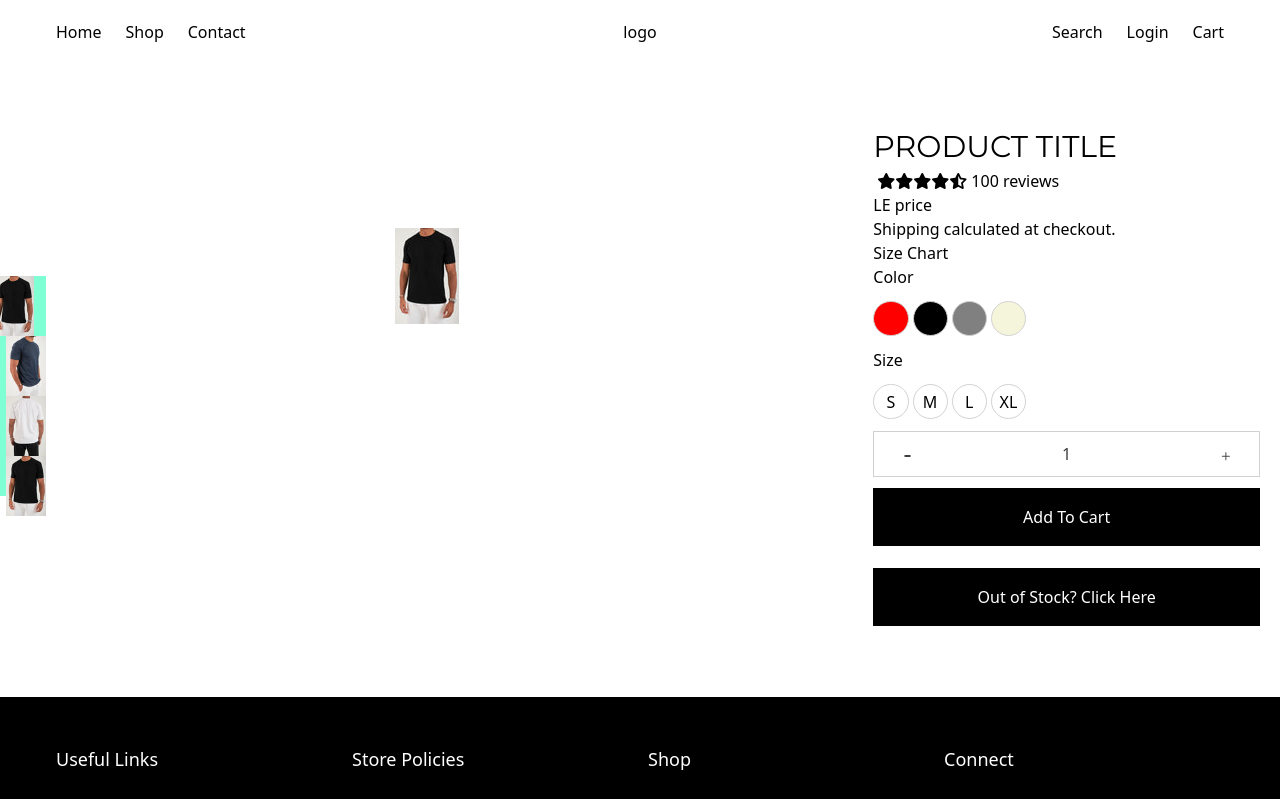
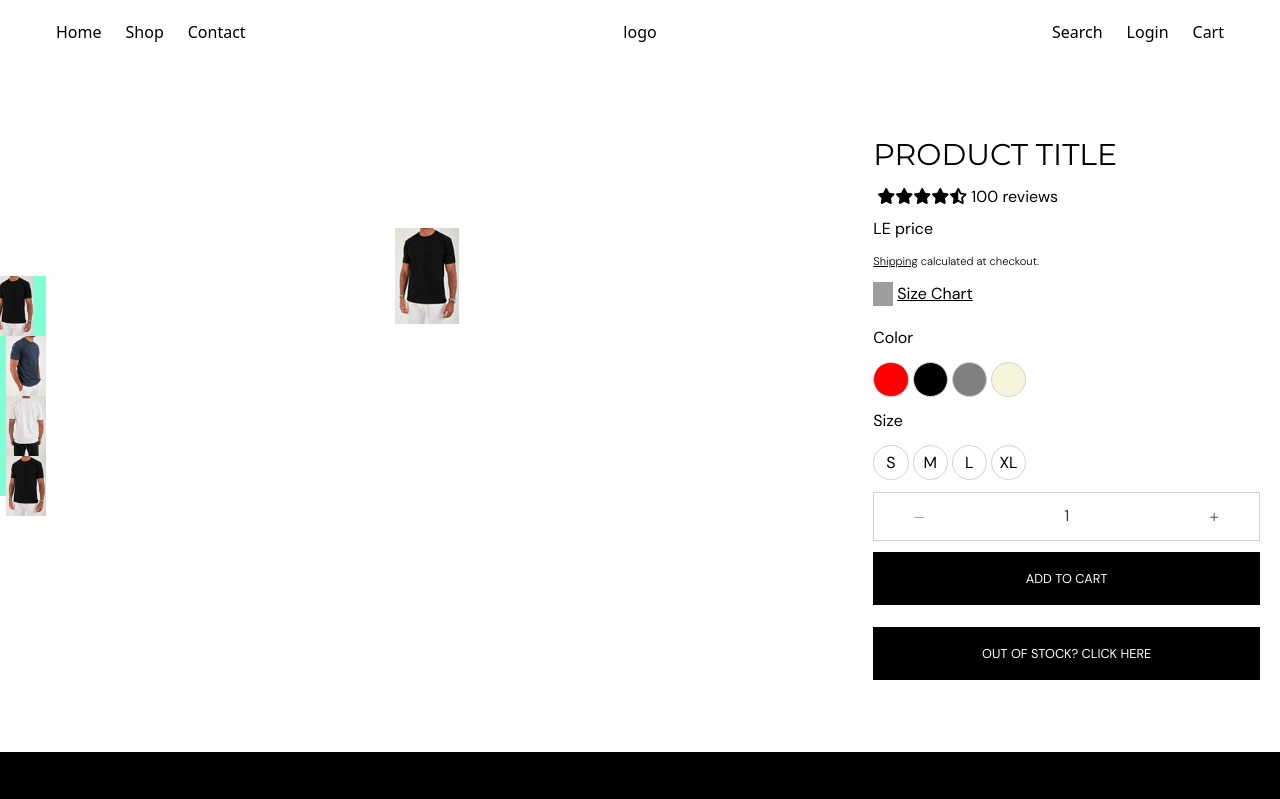
Before and after one commit to Yossef-Magdy/ecommerce-project, an Angular app: page /products/product-slug in a window 1280 px wide. Shown: the top 799 px of the page. Built offline with nearby package versions, Linux system fonts and the light colour scheme; grey boxes are pictures that could not be loaded.

Commit message:
update product details functionality

```diff
--- a/src/app/features/product-details/product-details.component.css
+++ b/src/app/features/product-details/product-details.component.css
@@ -1,10 +1,11 @@
-
-
 .product_title{
     font-family: var(--font-heading);
     font-size: 30px;
     text-transform: uppercase;
+}
 
+.product_details{
+    font-family: var(--font-body-family);
 }
 
 .visually-hidden{
@@ -51,6 +52,9 @@
     border: 1px solid black;
     transition: all 0.3s;
     margin: 0.7rem 0;
+    font-family: var(--font-body-family);
+    text-transform: uppercase;
+    font-size: 0.8rem;
 }
 
 .btn-add:hover{
@@ -64,7 +68,7 @@
 
 .quantity-container{
     border: 1px solid rgb(210, 209, 209);
-    padding: 0.1rem;
+    padding: 0.2rem;
     color: rgb(62, 62, 62);
 }
 
@@ -89,3 +93,19 @@
 input[type=text]{
     border: none !important;
 }
+
+.shipping{
+    font-size: 0.7rem;
+    font-weight: 300;
+}
+
+.shipping a{
+    text-decoration: underline;
+}
+
+.size-chart{
+    display: flex;
+    flex-direction: row;
+    cursor: pointer;
+    text-decoration: underline;
+}
--- a/src/app/features/product-details/product-details.component.html
+++ b/src/app/features/product-details/product-details.component.html
@@ -5,15 +5,30 @@
         </div>
     </div>
     <div class="product_details basis-full md:basis-1/3 px-5 my-10">
-        <h2 class="product_title">Product Title</h2>
-        <div class="rating flex flex-row">
+        <h2 class="product_title my-2">Product Title</h2>
+        <div class="rating flex flex-row my-2">
             <span class="mx-1"><app-star-rating [rating]="4.5"></app-star-rating></span>
             <span class="">100 reviews</span>
         </div>
-        <p>LE price</p>
-        <p>Shipping calculated at checkout.</p>
-        <p>Size Chart</p>
+        <p class="my-2">LE price</p>
+        <p class="shipping my-3"><a [routerLink]="['/shipping-policy']" routerLinkActive="router-link-active" >Shipping</a> calculated at checkout.</p>
+        <div class="size-chart mt-3 mb-5" data-modal-target="default-modal" data-modal-toggle="default-modal">
+            <span><img src="assets/measuring-tape.svg" class="w-5 h-6"></span>
+            <span class="mx-1">Size Chart</span>
+        </div>
 
+        <div id="default-modal" tabindex="-1" aria-hidden="true" class="hidden overflow-y-auto overflow-x-hidden fixed top-0 right-0 left-0 z-50 justify-center items-center w-full md:inset-0 h-[calc(100%-1rem)] max-h-full">
+            <div class="relative p-4 w-full max-w-2xl max-h-full">
+                <button type="button" class="text-gray-400 bg-transparent hover:bg-gray-200 hover:text-gray-900 rounded-lg text-sm w-8 h-8 ms-auto inline-flex justify-center items-center dark:hover:bg-gray-600 dark:hover:text-white" data-modal-hide="default-modal">
+                    <svg class="w-3 h-3" aria-hidden="true" xmlns="http://www.w3.org/2000/svg" fill="none" viewBox="0 0 14 14">
+                        <path stroke="currentColor" stroke-linecap="round" stroke-linejoin="round" stroke-width="2" d="m1 1 6 6m0 0 6 6M7 7l6-6M7 7l-6 6"/>
+                    </svg>
+                    <span class="sr-only">Close modal</span>
+                </button>
+            </div>
+        </div>
+
+        <!-- colors -->
         @if (colors){
             <label for="color">Color</label>
             <ul class="flex flex-row gap-1 my-3">
--- a/src/app/features/product-details/product-details.component.ts
+++ b/src/app/features/product-details/product-details.component.ts
@@ -2,11 +2,12 @@ import { Component } from '@angular/core';
 import { StarRatingComponent } from "../../shared/star-rating/star-rating.component";
 import { ButtonComponent } from '../../shared/button/button.component';
 import { GallerySwiperComponent } from "../gallery-swiper/gallery-swiper.component";
+import { RouterLink } from '@angular/router';
 
 @Component({
   selector: 'app-product-details',
   standalone: true,
-  imports: [StarRatingComponent, StarRatingComponent, ButtonComponent, GallerySwiperComponent, GallerySwiperComponent],
+  imports: [StarRatingComponent, StarRatingComponent, ButtonComponent, GallerySwiperComponent, GallerySwiperComponent, RouterLink],
   templateUrl: './product-details.component.html',
   styleUrl: './product-details.component.css'
 })
```
